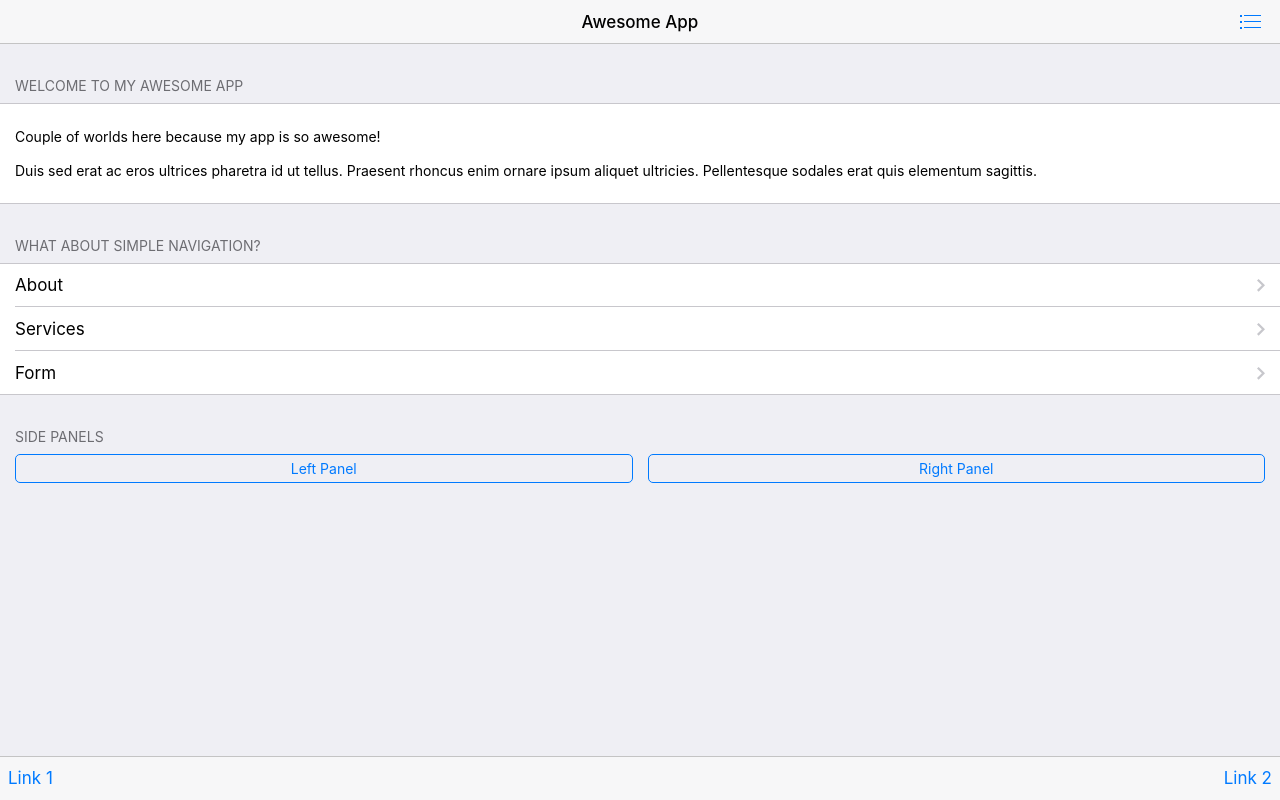
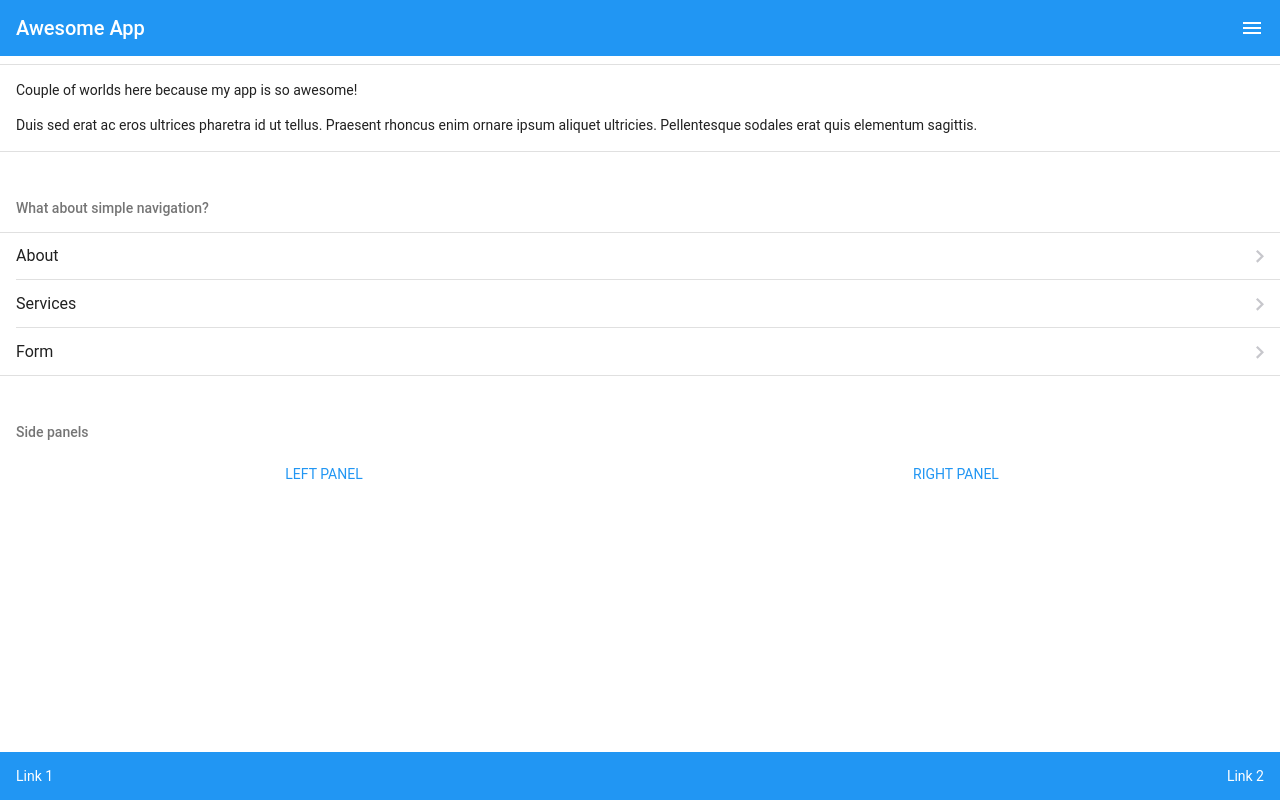
Before and after one commit to fockacola/testfw7app, a plain HTML site: page www/index.html in a window 1280 px wide. Drawn offline with Linux system fonts and the light colour scheme; files that its build step writes are made by us from their sources.

Commit message:
Update index.html
material van iOS

```diff
--- a/www/index.html
+++ b/www/index.html
@@ -7,8 +7,8 @@
     <meta name="apple-mobile-web-app-status-bar-style" content="black">
     <title>My App</title>
     <!-- Path to Framework7 Library CSS-->
-    <link rel="stylesheet" href="css/framework7.ios.min.css">
-    <link rel="stylesheet" href="css/framework7.ios.colors.min.css">
+    <link rel="stylesheet" href="path/to/framework7.material.min.css">
+    <link rel="stylesheet" href="path/to/framework7.material.colors.min.css">
     <!-- Path to your custom app styles-->
     <link rel="stylesheet" href="css/my-app.css">
   </head>
```
